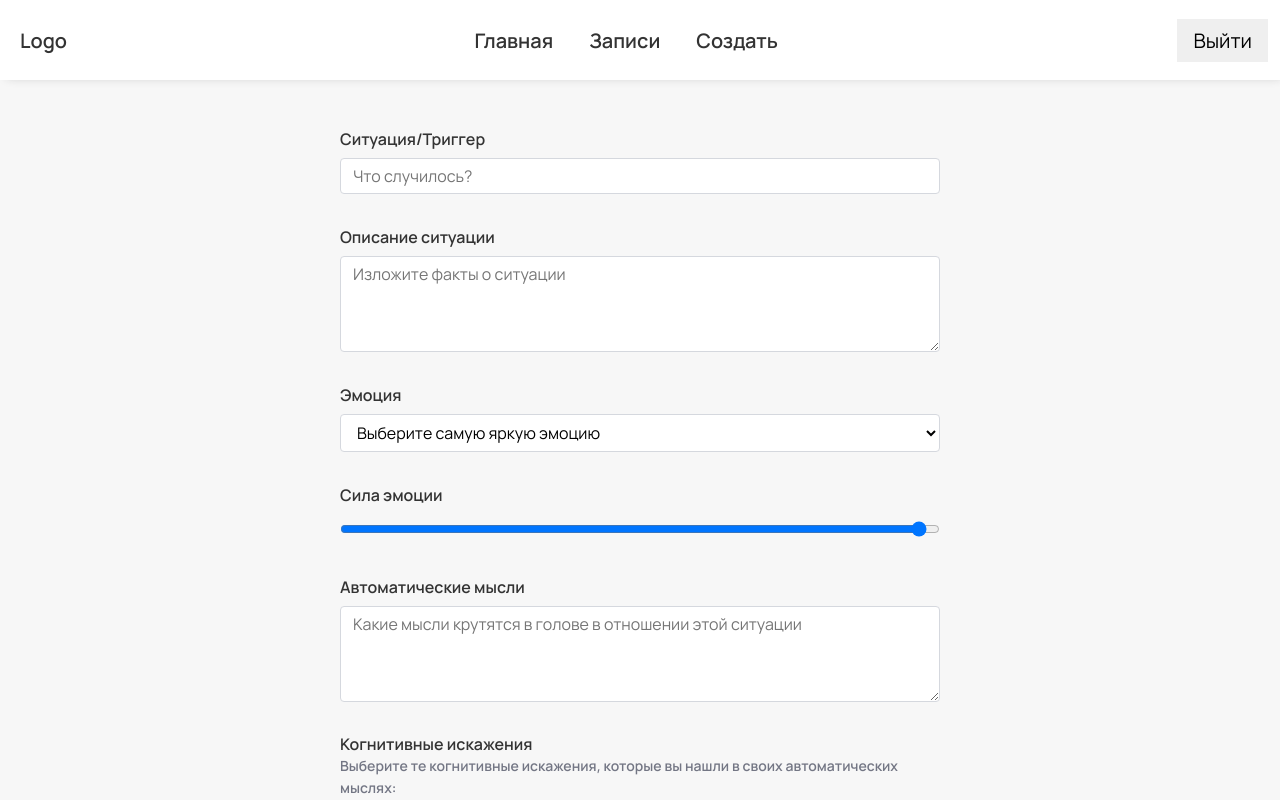
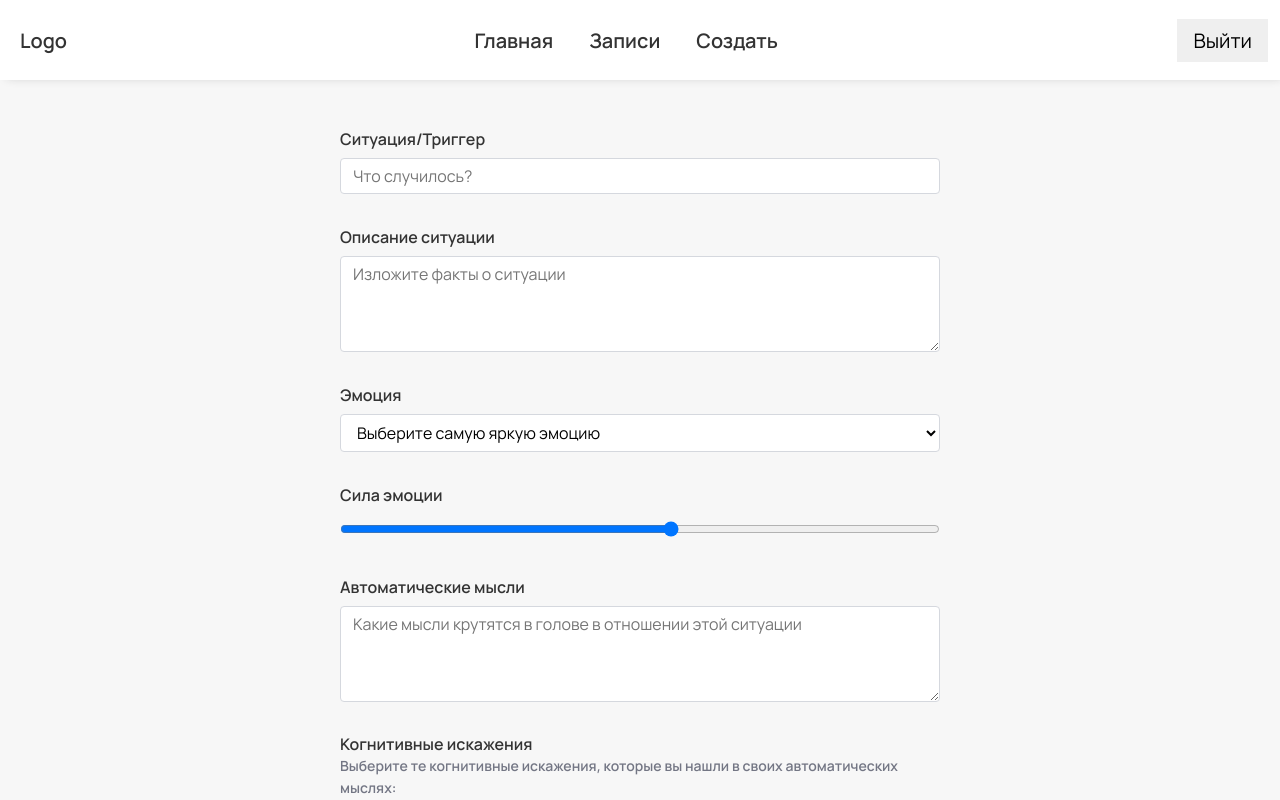
Before and after one commit to becasualle/softskillz-firebase, a Next.js app: page /notes/create-note in a window 1280 px wide. Shown: the top 800 px of the page. Built offline with nearby package versions, Linux system fonts and the light colour scheme; no server answers; sample sign-in values are in the browser's storage.

Commit message:
form fields handle change

```diff
--- a/src/pages/notes/create-note.tsx
+++ b/src/pages/notes/create-note.tsx
@@ -11,14 +11,100 @@ import dayjs from "dayjs";
 
 interface Props {}
 
+const initialDistortions = [
+  {
+    val: "Катастрофизация",
+    checked: false,
+    example: "Что если случится худшее?",
+  },
+  {
+    val: "Черно-белое мышление",
+    checked: false,
+    example: "Я полный неудачник",
+  },
+  {
+    val: "Эмоциональное рассуждение",
+    checked: false,
+    example: "Я так чувствую, стало быть это правда",
+  },
+  {
+    val: "Усиление негатива",
+    checked: false,
+    example: "Я абсолютно все загубил ",
+  },
+  {
+    val: "Минимизация позитива",
+    checked: false,
+    example: "Они так говорят просто из вежливости",
+  },
+  {
+    val: "Навешивание ярлыков",
+    checked: false,
+    example: "Если я ошибся, значит, я идиот",
+  },
+  {
+    val: "Предсказание будущего",
+    checked: false,
+    example: "Я наверняка провалю мой экзамен",
+  },
+  {
+    val: "Чтение мыслей",
+    checked: false,
+    example: "Он думает, что я не справлюсь",
+  },
+  { val: "Персонализация", checked: false, example: "Это всё из-за меня" },
+  {
+    val: "Обвинение других",
+    checked: false,
+    example: "Это они во всем виноваты",
+  },
+  {
+    val: "Чрезмерное обобщение",
+    checked: false,
+    example: "Мне вечно не везет",
+  },
+];
+
+const defaultNote = {
+  title: "",
+  description: "",
+  emotion: "",
+  emotePower: "",
+  autoThoughts: "",
+  distortions: initialDistortions,
+  thoughtAnalyze: "",
+  rationalThoughts: "",
+};
+
 const createNote: NextPage<Props> = () => {
   const [noteContent, setNoteContent] = useState({ title: "", text: "" });
+  const [note, setNote] = useState(defaultNote);
 
   const router = useRouter();
 
   const notesCollectionRef = collection(db, "notes");
 
   const { isAuth } = useGlobalContext();
+
+  const handleChange: React.ChangeEventHandler<
+    HTMLInputElement | HTMLTextAreaElement | HTMLSelectElement
+  > = (e) => {
+    const name = e.target.name;
+    const value = e.target.value;
+    setNote({ ...note, [name]: value });
+  };
+
+  const handleCheck: React.ChangeEventHandler<HTMLInputElement> = (e) => {
+    const checked = e.target.checked;
+    const name = e.target.name;
+    const changedDistortions = note.distortions.map((dist) => {
+      if (dist.val === name) {
+        dist.checked = checked;
+      }
+      return dist;
+    });
+    setNote({ ...note, distortions: changedDistortions });
+  };
 
   const handleSubmit: React.FormEventHandler<HTMLFormElement> = (e) => {
     e.preventDefault();
@@ -49,34 +135,18 @@ const createNote: NextPage<Props> = () => {
   }, []);
 
   // Информация для отрисовки блока формы со списком чекбоксов когнитивных искажений
-  const cognitiveDistortions = [
-    { name: "Катастрофизация", example: "Что если случится худшее?" },
-    { name: "Черно-белое мышление", example: "Я полный неудачник" },
-    {
-      name: "Эмоциональное рассуждение",
-      example: "Я так чувствую, стало быть это правда",
-    },
-    { name: "Усиление негатива", example: "Я абсолютно все загубил " },
-    {
-      name: "Минимизация позитива",
-      example: "Они так говорят просто из вежливости",
-    },
-    { name: "Навешивание ярлыков", example: "Если я ошибся, значит, я идиот" },
-    {
-      name: "Предсказание будущего",
-      example: "Я наверняка провалю мой экзамен",
-    },
-    { name: "Чтение мыслей", example: "Он думает, что я не справлюсь" },
-    { name: "Персонализация", example: "Это всё из-за меня" },
-    { name: "Обвинение других", example: "Это они во всем виноваты" },
-    { name: "Чрезмерное обобщение", example: "Мне вечно не везет" },
-  ];
-
-  const renderedDistortions = cognitiveDistortions.map((distortion) => (
+  const renderedDistortions = note.distortions.map((distortion) => (
     <div className={styles["distortion-group"]} key={distortion.example}>
       <div className={styles["distortion-check"]}>
-        <input type="checkbox" name={distortion.name} id={distortion.name} />
-        <label htmlFor={distortion.name}>{distortion.name}</label>
+        <input
+          type="checkbox"
+          name={distortion.val}
+          id={distortion.val}
+          value={distortion.val}
+          checked={distortion.checked}
+          onChange={handleCheck}
+        />
+        <label htmlFor={distortion.val}>{distortion.val}</label>
       </div>
       <small>{distortion.example}</small>
     </div>
@@ -85,6 +155,7 @@ const createNote: NextPage<Props> = () => {
   return (
     <section className={`py-3`}>
       <form onSubmit={handleSubmit} className={styles["cbt-form"]}>
+        {/* Ситуация/Триггер input text */}
         <div className={styles["input-group"]}>
           <label htmlFor="title">Ситуация/Триггер</label>
           <input
@@ -93,35 +164,44 @@ const createNote: NextPage<Props> = () => {
             placeholder="Что случилось?"
             id="title"
             name="title"
-            onChange={(e) =>
-              setNoteContent({ ...noteContent, title: e.target.value })
-            }
+            value={note.title}
+            onChange={handleChange}
           />
         </div>
+
+        {/* Описание ситуации textarea */}
         <div className={styles["input-group"]}>
-          <label htmlFor="post">Описание ситуации</label>
+          <label htmlFor="description">Описание ситуации</label>
           <textarea
             placeholder="Изложите факты о ситуации"
-            id="post"
-            name="post"
-            onChange={(e) =>
-              setNoteContent({ ...noteContent, text: e.target.value })
-            }
+            id="description"
+            name="description"
+            value={note.description}
+            onChange={handleChange}
           />
         </div>
+
+        {/* Эмоция select */}
         <div className={styles["input-group"]}>
-          <label htmlFor="emotions">Эмоция</label>
-          <select name="emotions" id="emotions">
-            <option>Выберите самую яркую эмоцию</option>
-            <option value="Anger">Гнев, возмущение</option>
-            <option value="Anxiety">Страх, тревога</option>
-            <option value="Depression">Грусть, разочарование</option>
-            <option value="Guilt">Вина, сожаление</option>
-            <option value="Shame">Стыд, смущение</option>
-            <option value="Happiness">Радость, возбуждение</option>
-            <option value="Love">Любовь, благодарность</option>
+          <label htmlFor="emotion">Эмоция</label>
+          <select
+            name="emotion"
+            id="emotion"
+            value={note.emotion}
+            onChange={handleChange}
+          >
+            <option value="default">Выберите самую яркую эмоцию</option>
+            <option value="Гнев">Гнев, возмущение</option>
+            <option value="Тревога">Страх, тревога</option>
+            <option value="Грусть">Грусть, разочарование</option>
+            <option value="Вина">Вина, сожаление</option>
+            <option value="Стыд">Стыд, смущение</option>
+            <option value="Радость">Радость, возбуждение</option>
+            <option value="Любовь">Любовь, благодарность</option>
           </select>
         </div>
+
+        {/* Сила эмоции input */}
         <div className={styles["input-group"]}>
           <label htmlFor="emotePower">Сила эмоции</label>
           <input
@@ -131,16 +211,24 @@ const createNote: NextPage<Props> = () => {
             id="emotePower"
             min="1"
             max="10"
+            value={note.emotePower}
+            onChange={handleChange}
           />
         </div>
+
+        {/* Автоматические мысли textarea */}
         <div className={styles["input-group"]}>
           <label htmlFor="autoThoughts">Автоматические мысли</label>
           <textarea
             placeholder="Какие мысли крутятся в голове в отношении этой ситуации"
             id="autoThoughts"
             name="autoThoughts"
+            value={note.autoThoughts}
+            onChange={handleChange}
           />
         </div>
+
+        {/* Когнитивные искажения input checkbox */}
         <div className={styles["input-group"]}>
           <div className={styles["distortion-description"]}>
             <p>Когнитивные искажения</p>
@@ -151,22 +239,31 @@ const createNote: NextPage<Props> = () => {
           </div>
           <div className={styles["distortion-list"]}>{renderedDistortions}</div>
         </div>
+
+        {/* Анализ автоматических мыслей textarea */}
         <div className={styles["input-group"]}>
           <label htmlFor="thoughtAnalyze">Анализ автоматических мыслей</label>
           <textarea
             placeholder="Какие есть аргументы за и против? Насколько эти мысли соотвествуют фактам, логике? Приносят ли они пользу или вредят?"
             id="thoughtAnalyze"
             name="thoughtAnalyze"
+            value={note.thoughtAnalyze}
+            onChange={handleChange}
           />
         </div>
+
+        {/* Альтернативные мысли textarea */}
         <div className={styles["input-group"]}>
           <label htmlFor="rationalThoughts">Альтернативные мысли</label>
           <textarea
             placeholder="Как можно конструктивно думать о ситуации без когнитивных искажений, с пользой для себя и окружающих?"
             id="rationalThoughts"
             name="rationalThoughts"
+            value={note.rationalThoughts}
+            onChange={handleChange}
           />
         </div>
+
         <Button> Сохранить запись </Button>
       </form>
     </section>
```
